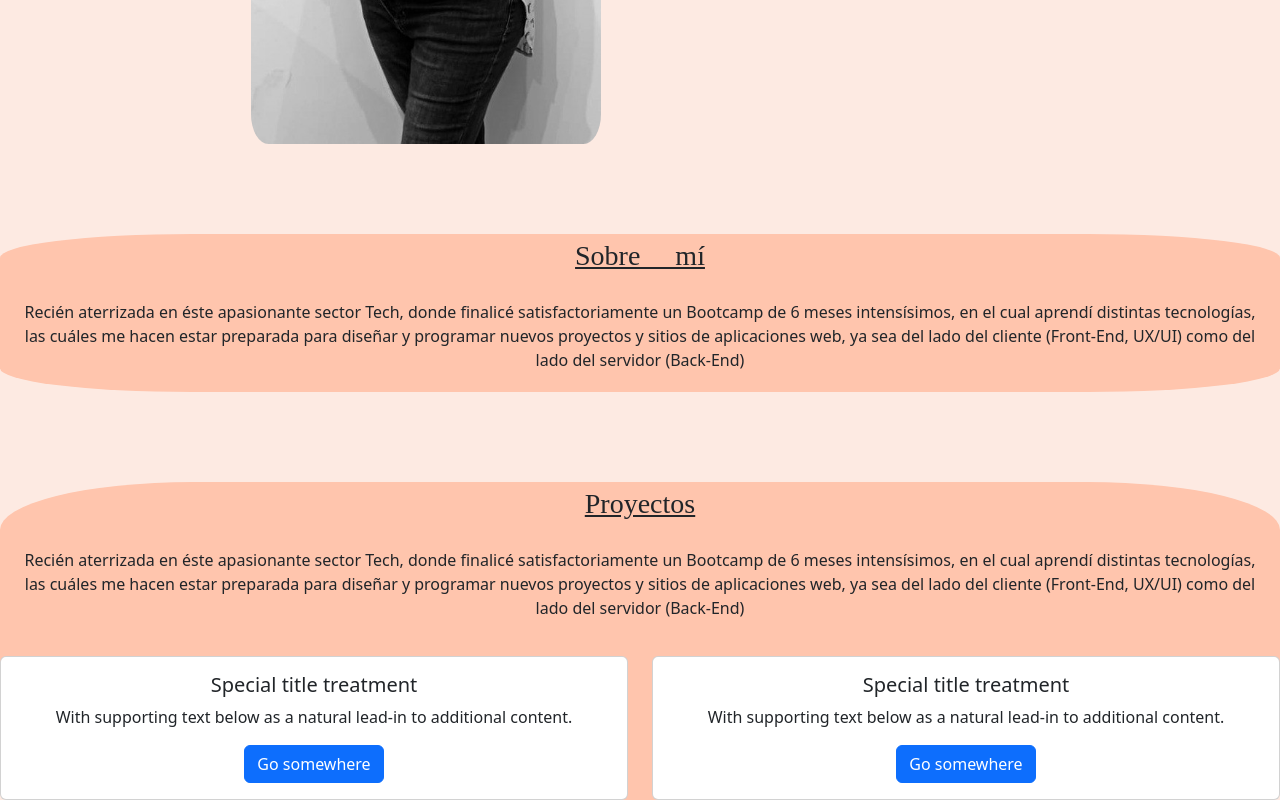
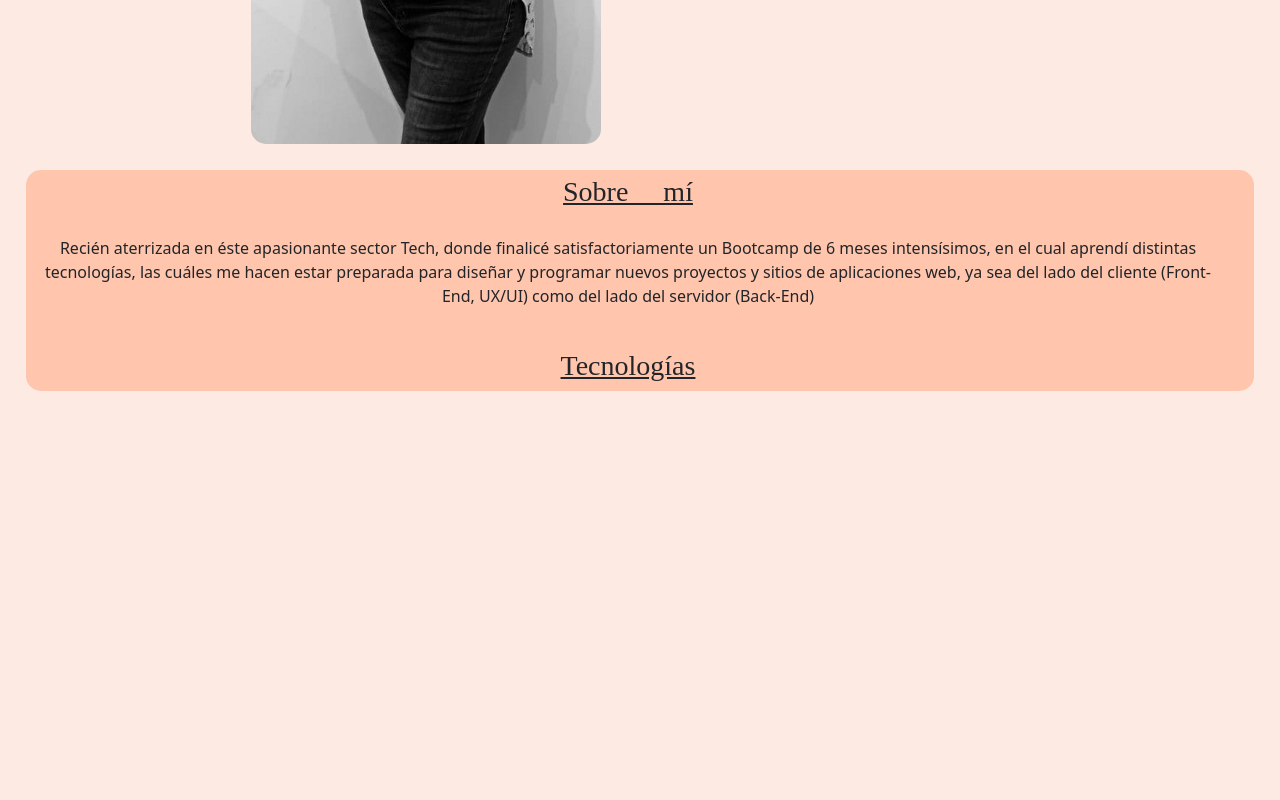
Before and after one commit to sandrafepu/Mi-Portafolio, a website: page index.html in a window 1280 px wide. Shown: the part 567-1367 px from the top of the page. After the commit the page ends 983 px from the top, so only its background shows below. Drawn offline with nearby package versions, Linux system fonts and the light colour scheme.

Commit message:
arreglo div sobre mi

```diff
--- a/index.html
+++ b/index.html
@@ -29,7 +29,7 @@
           </nav>
     </div>
           <div class="photo">
-            <div class="row">
+            <div class="row sm-12">
             <div class="col-sm-6">
               <img src="foto mia.jpg" />
             </div>
@@ -42,36 +42,15 @@
             </div>
             </div>
           </div>
-    <div id="sobre-mi" style="background-color: #ffc5ad; margin-top: 7%; text-align: center; border-radius: 15%;" >
-      <u><h3 style="padding-top: 5px;">Sobre mí</h3></u>
-      <p style="padding: 20px;">Recién aterrizada en éste apasionante sector Tech, donde finalicé satisfactoriamente un Bootcamp de 6 meses intensísimos, en el cual aprendí distintas tecnologías,  las cuáles me hacen estar preparada
-        para diseñar y programar nuevos proyectos y sitios de aplicaciones web, ya sea del lado del cliente (Front-End, UX/UI) como del lado del servidor (Back-End)  </p>
-    </div>
-    <div id="proyectos" style="background-color: #ffc5ad; margin-top: 7%; text-align: center; border-radius: 15%;" >
-      <u><h3 style="padding-top: 5px;">Proyectos</h3></u>
-      <p style="padding: 20px;">Recién aterrizada en éste apasionante sector Tech, donde finalicé satisfactoriamente un Bootcamp de 6 meses intensísimos, en el cual aprendí distintas tecnologías,  las cuáles me hacen estar preparada
-        para diseñar y programar nuevos proyectos y sitios de aplicaciones web, ya sea del lado del cliente (Front-End, UX/UI) como del lado del servidor (Back-End)  </p>
-        <div class="row">
-          <div class="col-sm-6 mb-3 mb-sm-0">
-            <div class="card">
-              <div class="card-body">
-                <h5 class="card-title">Special title treatment</h5>
-                <p class="card-text">With supporting text below as a natural lead-in to additional content.</p>
-                <a href="#" class="btn btn-primary">Go somewhere</a>
-              </div>
-            </div>
+     <div class="about">
+          <div id="sobre-mi" class="row col-sm-12">
+            <u><h3 style="padding-top: 5px;">Sobre mí</h3></u>
+            <p style="padding: 20px;">Recién aterrizada en éste apasionante sector Tech, donde finalicé satisfactoriamente un Bootcamp de 6 meses intensísimos, en el cual aprendí distintas tecnologías,  las cuáles me hacen estar preparada
+              para diseñar y programar nuevos proyectos y sitios de aplicaciones web, ya sea del lado del cliente (Front-End, UX/UI) como del lado del servidor (Back-End)  </p>
+              <u><h3 style="padding-top: 5px;">Tecnologías</h3></u>
           </div>
-          <div class="col-sm-6">
-            <div class="card">
-              <div class="card-body">
-                <h5 class="card-title">Special title treatment</h5>
-                <p class="card-text">With supporting text below as a natural lead-in to additional content.</p>
-                <a href="#" class="btn btn-primary">Go somewhere</a>
-              </div>
-            </div>
-          </div>
-        </div>
-    </div>
+      </div>
+
 
 </body>
 </html>
--- a/styles.css
+++ b/styles.css
@@ -12,7 +12,7 @@
 }
 img, svg {
     vertical-align: middle;
-    border-radius: 5%;
+    border-radius: 15px;
     margin-left: 40%;
     margin-top: 5%;
     width: 350px;
@@ -41,3 +41,9 @@ img, svg {
 h3{
     font-family: emoji;
 }
+.about {
+    background-color: #ffc5ad;
+    margin: 2%;
+    text-align: center;
+    border-radius: 15px;
+}
```
